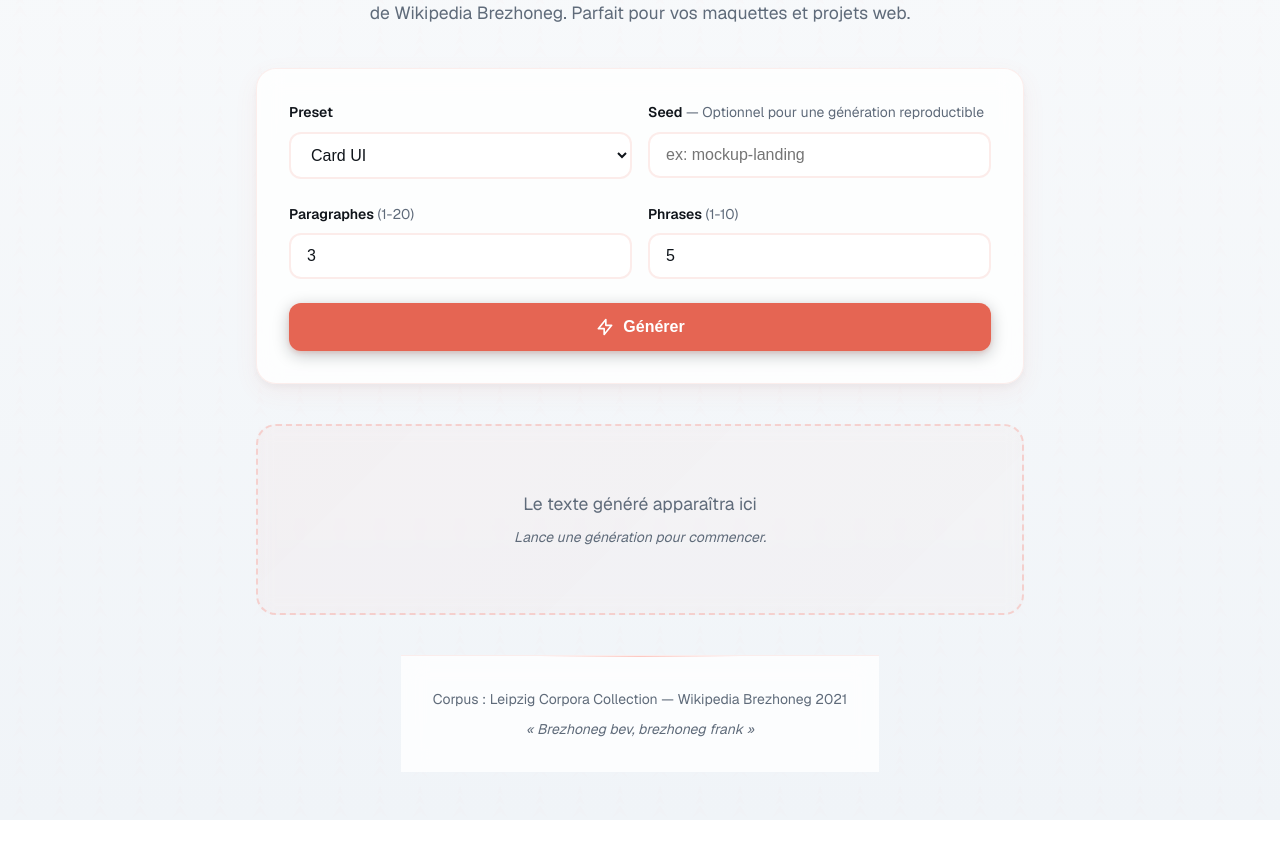
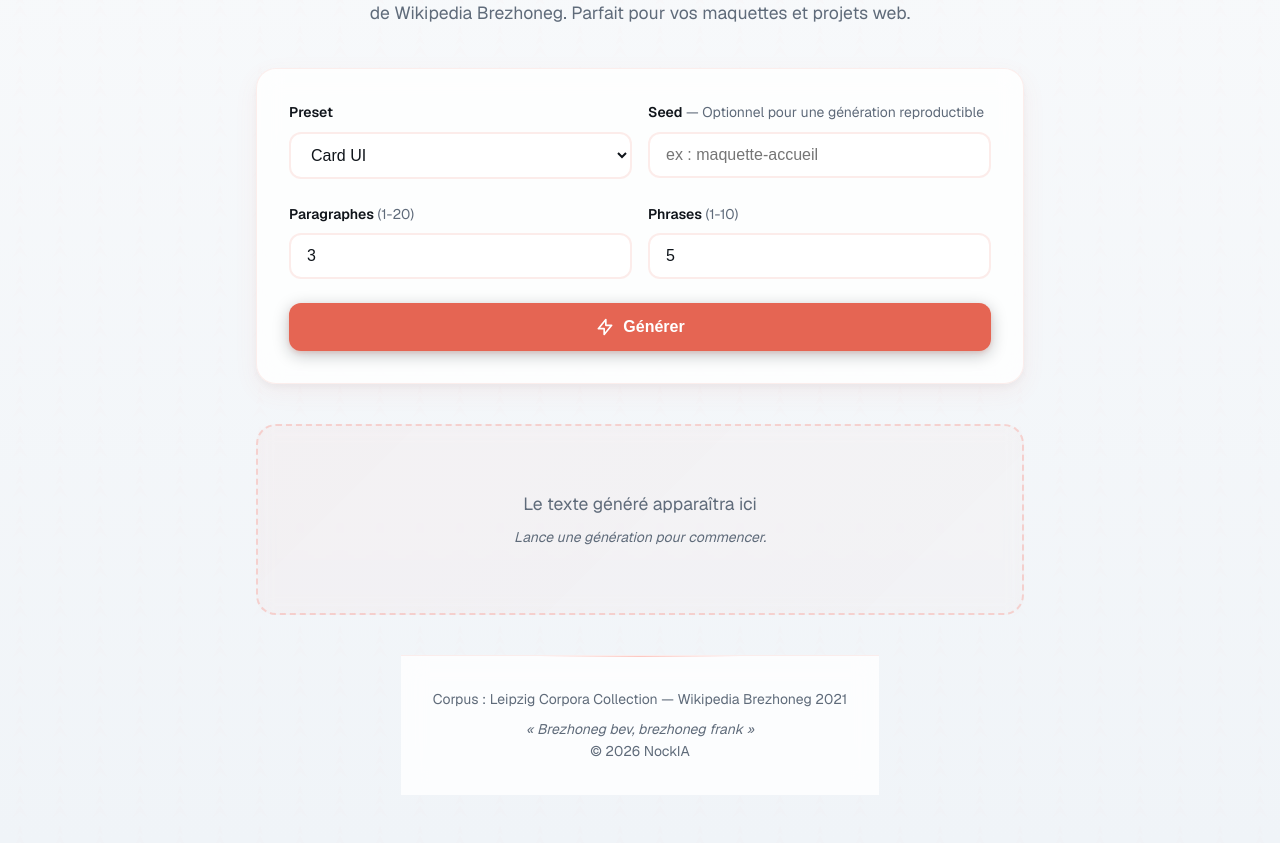
Before and after one commit to NockIA/krouin-ipsum, a Next.js app: page /fr in a window 1280 px wide. Shown: the part 380-1223 px from the top of the page. Before the commit the page ends 1200 px from the top, so only its background shows below. Built offline with nearby package versions, Linux system fonts and the light colour scheme; no server answers.

Commit message:
💬[LANG] - Ajout traduction placeholder

```diff
--- a/components/GeneratorForm.tsx
+++ b/components/GeneratorForm.tsx
@@ -15,6 +15,7 @@ interface GeneratorFormProps {
     preset: string;
     seed: string;
     seedHint: string;
+    seedPlaceholder: string;
     paragraphs: string;
     sentences: string;
     generate: string;
@@ -78,7 +79,7 @@ const GeneratorForm: React.FC<GeneratorFormProps> = ({
             value={seed}
             onChange={(e) => onSeedChange(e.target.value)}
             className="form-input"
-            placeholder="ex: mockup-landing"
+            placeholder={labels.seedPlaceholder}
           />
         </div>
       </div>
--- a/components/HomePageClient.tsx
+++ b/components/HomePageClient.tsx
@@ -195,6 +195,7 @@ const HomePageClient: React.FC<HomePageClientProps> = ({ initialLanguage }) => {
             <p className="footer-text footer-breton">
               « Brezhoneg bev, brezhoneg frank »
             </p>
+            <p className="footer-text">© {new Date().getFullYear()} NockIA</p>
           </div>
         </footer>
       </main>
--- a/i18n/br.ts
+++ b/i18n/br.ts
@@ -15,6 +15,7 @@ export const br: UiLabels = {
     preset: 'Preset',
     seed: 'Had',
     seedHint: 'Diret evit kaout un disoc\'h heñvel',
+    seedPlaceholder: 'sk : patrom-degemer',
     paragraphs: 'Paragrafennoù',
     sentences: 'Frazennoù',
     generate: 'Sevel',
--- a/i18n/fr.ts
+++ b/i18n/fr.ts
@@ -15,6 +15,7 @@ export const fr: UiLabels = {
     preset: 'Preset',
     seed: 'Seed',
     seedHint: 'Optionnel pour une génération reproductible',
+    seedPlaceholder: 'ex : maquette-accueil',
     paragraphs: 'Paragraphes',
     sentences: 'Phrases',
     generate: 'Générer',
--- a/i18n/types.ts
+++ b/i18n/types.ts
@@ -14,6 +14,7 @@ export interface UiLabels {
     preset: string;
     seed: string;
     seedHint: string;
+    seedPlaceholder: string;
     paragraphs: string;
     sentences: string;
     generate: string;
```
